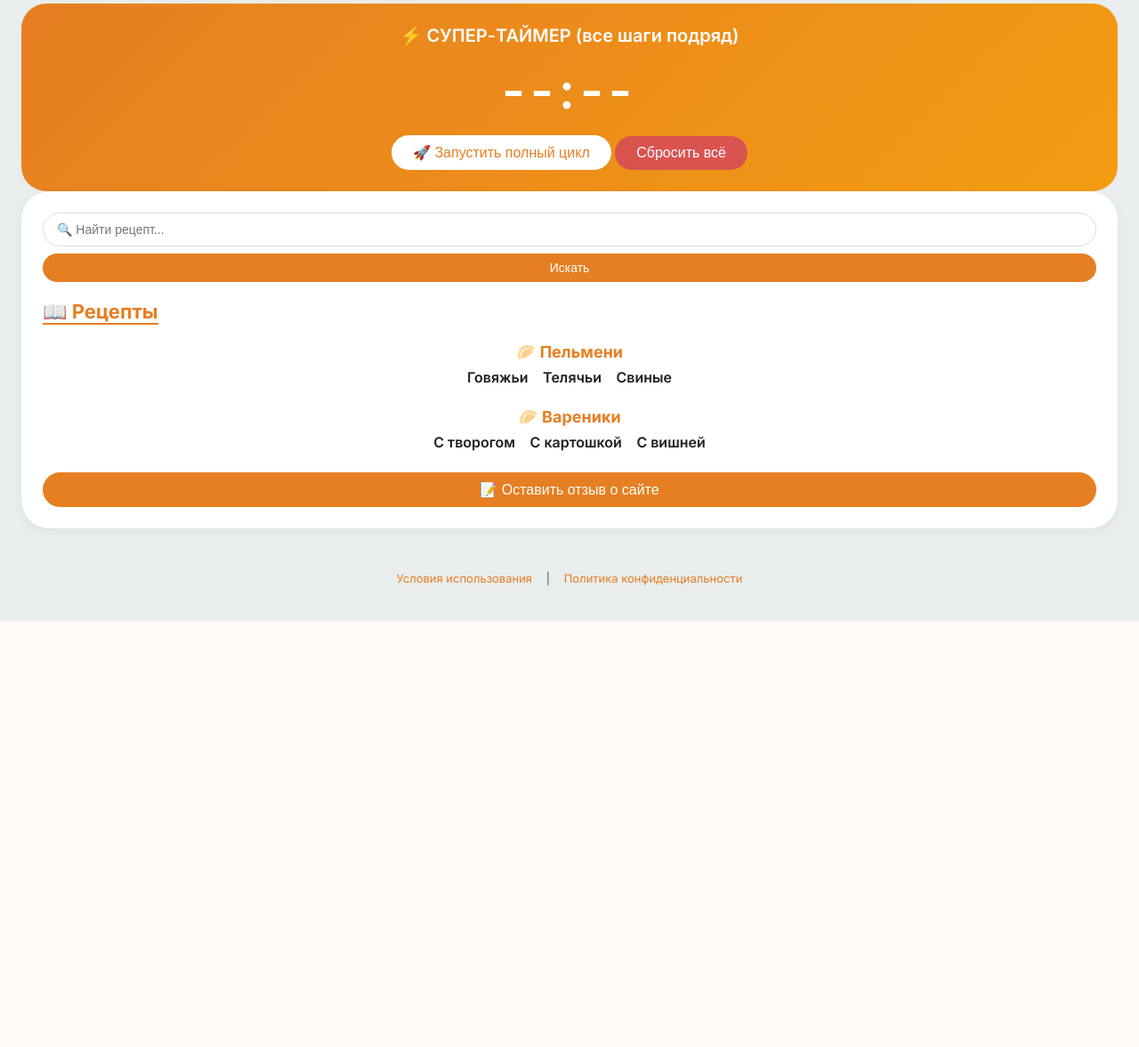
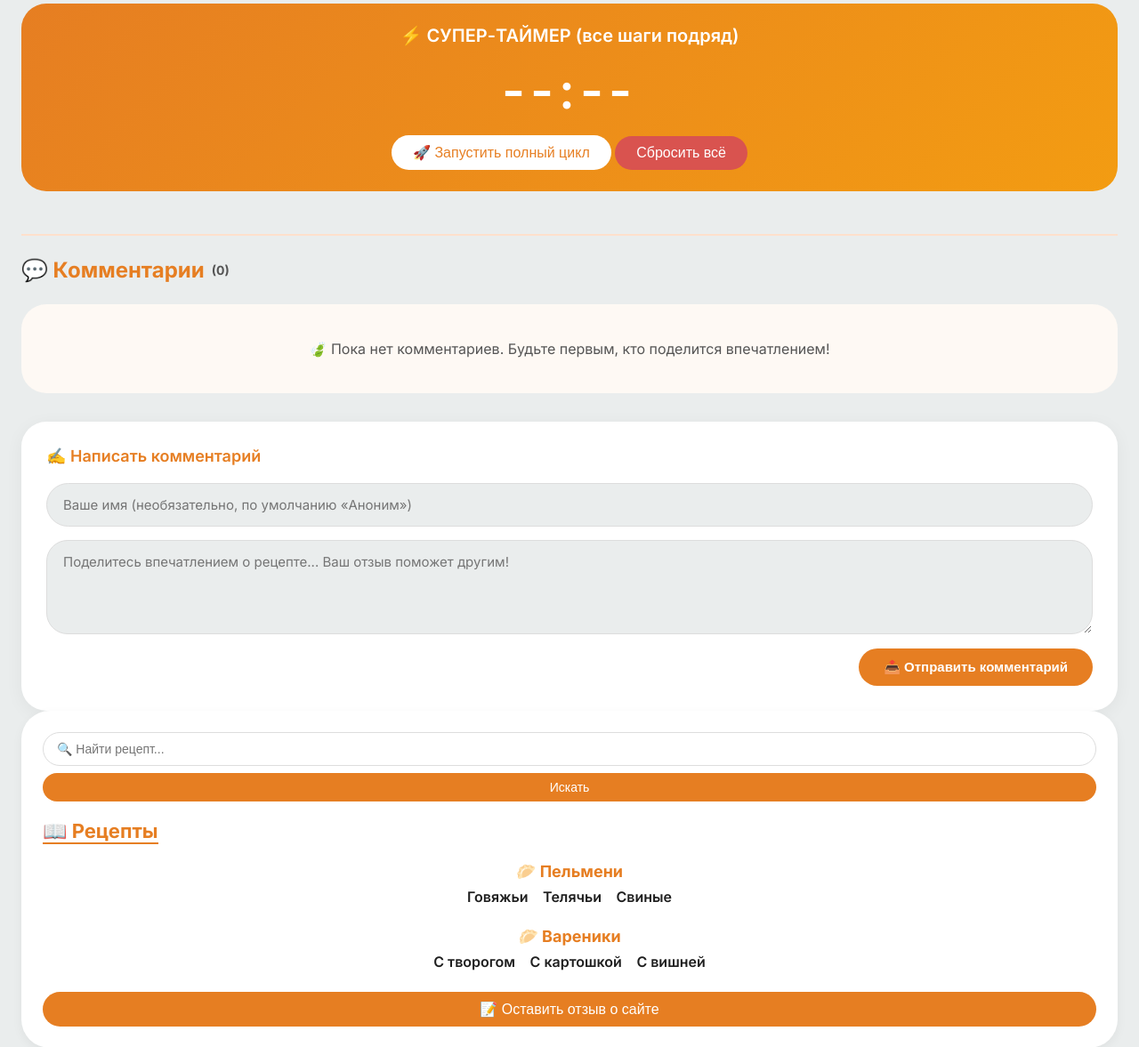
Before and after one commit to levstepansin-ship-it/django_project, a Django app: page /recipe/2/ in a window 1280 px wide. Shown: the part 1635-2812 px from the top of the page at 89% size. Before the commit the page ends 2333 px from the top, so only its background shows below. Run offline with Django 4.2, Linux system fonts and the light colour scheme; data comes from the database, SQL or seed files in the repository; tables that the repository leaves empty hold one stand-in row (values such as "Sample post").

Commit message:
Update recipe_detail.html

```diff
--- a/recipes/templates/recipes/recipe_detail.html
+++ b/recipes/templates/recipes/recipe_detail.html
@@ -176,6 +176,49 @@
         <button id="startFullBtn" style="background: white; color: var(--accent); border: none; font-size: 16px; padding: 10px 24px; border-radius: 40px;">🚀 Запустить полный цикл</button>
         <button id="resetFullBtn" style="background: #d9534f; color: white; border: none; font-size: 16px; padding: 10px 24px; border-radius: 40px;">Сбросить всё</button>
     </div>
+
+    <!-- ===== КОММЕНТАРИИ ===== -->
+    <div class="comments-section">
+        <div class="comments-title">
+            💬 Комментарии
+            <span style="font-size: 14px; color: var(--text-secondary);">({{ recipe.comments.count }})</span>
+        </div>
+
+        <div class="comment-list">
+            {% for comment in recipe.comments.all %}
+            <div class="comment-card">
+                <div class="comment-header">
+                    <div class="comment-avatar">
+                        {{ comment.author|slice:":1"|upper }}
+                    </div>
+                    <div>
+                        <div class="comment-author">{{ comment.author }}</div>
+                        <div class="comment-date">{{ comment.created_at|date:"d.m.Y в H:i" }}</div>
+                    </div>
+                </div>
+                <div class="comment-text">
+                    {{ comment.text|linebreaksbr }}
+                </div>
+            </div>
+            {% empty %}
+            <div class="empty-comments">
+                🍃 Пока нет комментариев. Будьте первым, кто поделится впечатлением!
+            </div>
+            {% endfor %}
+        </div>
+
+        <div class="comment-form">
+            <h4>✍️ Написать комментарий</h4>
+            <form method="POST" action="{% url 'add_comment' recipe.id %}">
+                {% csrf_token %}
+                <input type="text" name="author" placeholder="Ваше имя (необязательно, по умолчанию «Аноним»)" style="margin-bottom: 15px;">
+                <textarea name="text" rows="4" placeholder="Поделитесь впечатлением о рецепте... Ваш отзыв поможет другим!" required></textarea>
+                <div style="display: flex; justify-content: flex-end; margin-top: 16px;">
+                    <button type="submit">📤 Отправить комментарий</button>
+                </div>
+            </form>
+        </div>
+    </div>
 </div>
 
 <!-- ПРАВАЯ КОЛОНКА — МЕНЮ -->
@@ -209,7 +252,6 @@
     const fullDisplay = document.getElementById('fullTimer');
     const recipeId = {{ recipe.id }};
 
-    // === ЗВУК ===
     function playBeep() {
         try {
             const audioContext = new (window.AudioContext || window.webkitAudioContext)();
@@ -227,7 +269,6 @@
         }
     }
 
-    // === ФУНКЦИИ РАБОТЫ С LOCALSTORAGE ===
     function saveTimerState(timerId, secondsRemaining, isRunning) {
         let timers = JSON.parse(localStorage.getItem(`timers_${recipeId}`) || '{}');
         timers[timerId] = { seconds: secondsRemaining, running: isRunning };
@@ -245,7 +286,6 @@
         localStorage.setItem(`timers_${recipeId}`, JSON.stringify(timers));
     }
 
-    // === ОСНОВНАЯ ФУНКЦИЯ ТАЙМЕРА С СОХРАНЕНИЕМ ===
     function startTimer(displayId, duration, startBtn, resetBtn) {
         if (activeTimers[displayId]) {
             clearInterval(activeTimers[displayId]);
@@ -290,7 +330,6 @@
         if (resetBtn) resetBtn.disabled = false;
     }
 
-    // === ИНИЦИАЛИЗАЦИЯ ТАЙМЕРОВ ===
     document.querySelectorAll('.start-timer').forEach(btn => {
         const duration = parseInt(btn.dataset.duration);
         const timerId = btn.dataset.timerId;
@@ -313,7 +352,6 @@
         });
     });
 
-    // === СУПЕР-ТАЙМЕР С СОХРАНЕНИEM ===
     function startFullTimer() {
         if (fullInterval) clearInterval(fullInterval);
         let totalSeconds = steps.reduce((sum, step) => sum + step.duration * 60, 0);
@@ -354,7 +392,6 @@
     document.getElementById('startFullBtn').addEventListener('click', startFullTimer);
     document.getElementById('resetFullBtn').addEventListener('click', resetFullTimer);
 
-    // === КНОПКИ ПОДЕЛИТЬСЯ И КОПИРОВАТЬ ===
     const shareBtn = document.getElementById('shareBtn');
     const copyBtn = document.getElementById('copyBtn');
 
@@ -379,16 +416,13 @@
         }
     }
 
-    // Проверяем, телефон или компьютер
     const isMobile = /Android|webOS|iPhone|iPad|iPod|BlackBerry|IEMobile|Opera Mini/i.test(navigator.userAgent);
 
     if (shareBtn && copyBtn) {
         if (isMobile) {
-            // На телефоне: обе кнопки работают
             shareBtn.onclick = shareLink;
             copyBtn.onclick = copyLink;
         } else {
-            // На компьютере: скрываем кнопку «Поделиться», оставляем только «Копировать ссылку»
             shareBtn.style.display = 'none';
             copyBtn.onclick = copyLink;
         }
```
